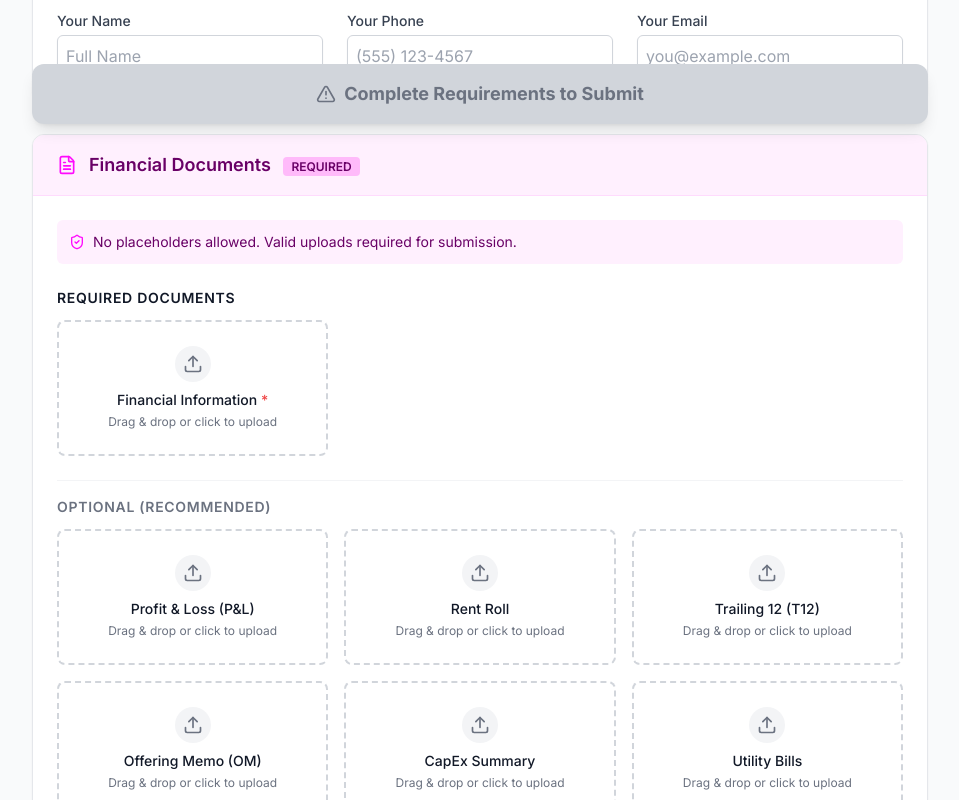
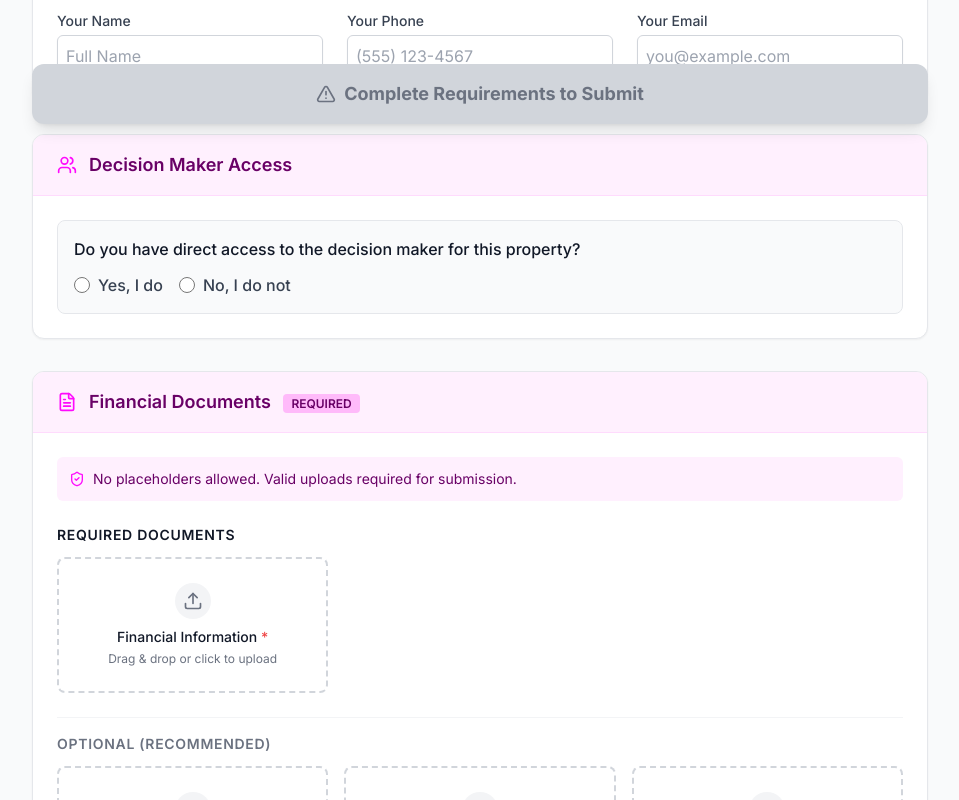
Before and after one commit to P3dr7/Commercial-Intake, a React (Vite) app: page / in a window 1280 px wide. Shown: the part 660-1460 px from the top of the page, without its empty margins (160-1119 px from the left). Built offline with nearby package versions, Linux system fonts and the light colour scheme.

Commit message:
voltando opcao decisor

```diff
--- a/App.tsx
+++ b/App.tsx
@@ -1,6 +1,7 @@
 import React, { useState, useEffect, useMemo } from 'react';
 import {
   Building2,
+  Users,
   User,
   FileText,
   CheckSquare,
@@ -26,6 +27,7 @@ const INITIAL_DATA: DealFormData = {
   submitterName: '',
   submitterPhone: '',
   submitterEmail: '',
+  hasDirectAccess: null,
   finalAcknowledgement: false,
 };
 
@@ -295,6 +297,44 @@ export default function App() {
             </div>
           </div>
 
+          {/* Section 2: Decision Maker Access */}
+          <div className="bg-white rounded-xl shadow-sm border border-gray-200 overflow-hidden">
+            <div className="bg-brand-50 px-6 py-4 border-b border-brand-100 flex items-center gap-3">
+              <Users className="text-brand-500 w-5 h-5" />
+              <h2 className="text-lg font-semibold text-brand-900">Decision Maker Access</h2>
+            </div>
+
+            <div className="p-6">
+              <div className="bg-gray-50 p-4 rounded-lg border border-gray-200">
+                <label className="block text-base font-medium text-gray-900 mb-3">
+                  Do you have direct access to the decision maker for this property?
+                </label>
+                <div className="flex gap-4">
+                  <label className="flex items-center gap-2 cursor-pointer">
+                    <input
+                      type="radio"
+                      name="hasDirectAccess"
+                      className="w-4 h-4 text-brand-500 border-gray-300 focus:ring-brand-500"
+                      checked={formData.hasDirectAccess === true}
+                      onChange={() => handleInputChange('hasDirectAccess', true)}
+                    />
+                    <span className="text-gray-700 font-medium">Yes, I do</span>
+                  </label>
+                  <label className="flex items-center gap-2 cursor-pointer">
+                    <input
+                      type="radio"
+                      name="hasDirectAccess"
+                      className="w-4 h-4 text-red-600 border-gray-300 focus:ring-red-500"
+                      checked={formData.hasDirectAccess === false}
+                      onChange={() => handleInputChange('hasDirectAccess', false)}
+                    />
+                    <span className="text-gray-700 font-medium">No, I do not</span>
+                  </label>
+                </div>
+              </div>
+            </div>
+          </div>
+
           {/* Section 3: Financials */}
           <div className="bg-white rounded-xl shadow-sm border border-gray-200 overflow-hidden">
              <div className="bg-brand-50 px-6 py-4 border-b border-brand-100 flex items-center gap-3">
--- a/types.ts
+++ b/types.ts
@@ -26,6 +26,9 @@ export interface DealFormData {
   submitterPhone: string;
   submitterEmail: string;
 
+  // Section 2: Decision Maker Access
+  hasDirectAccess: boolean | null; // null = unanswered
+
   // Section 3 (Files are stored in a separate state array, but logically part of the form)
 
   // Section 4
```
